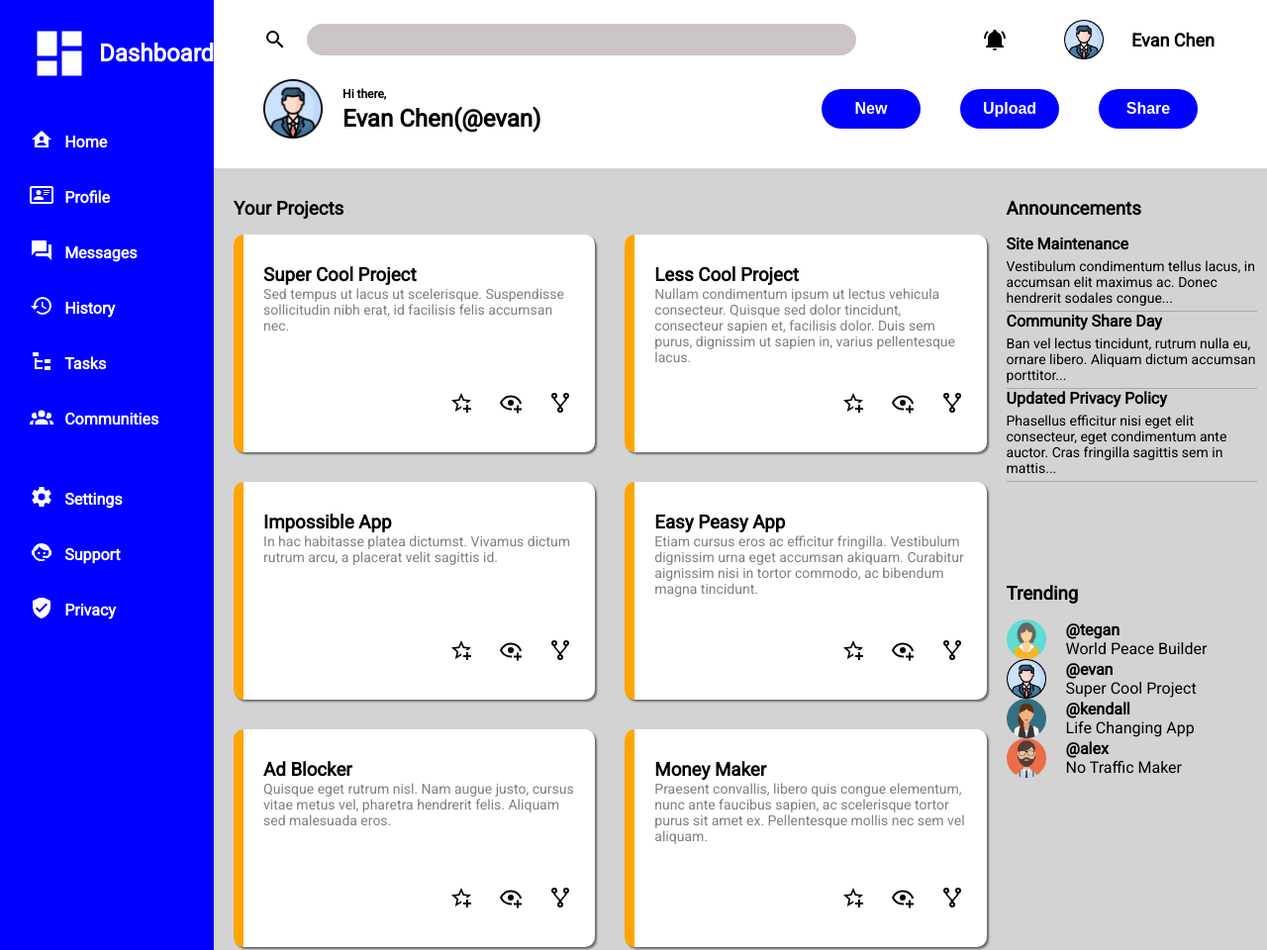
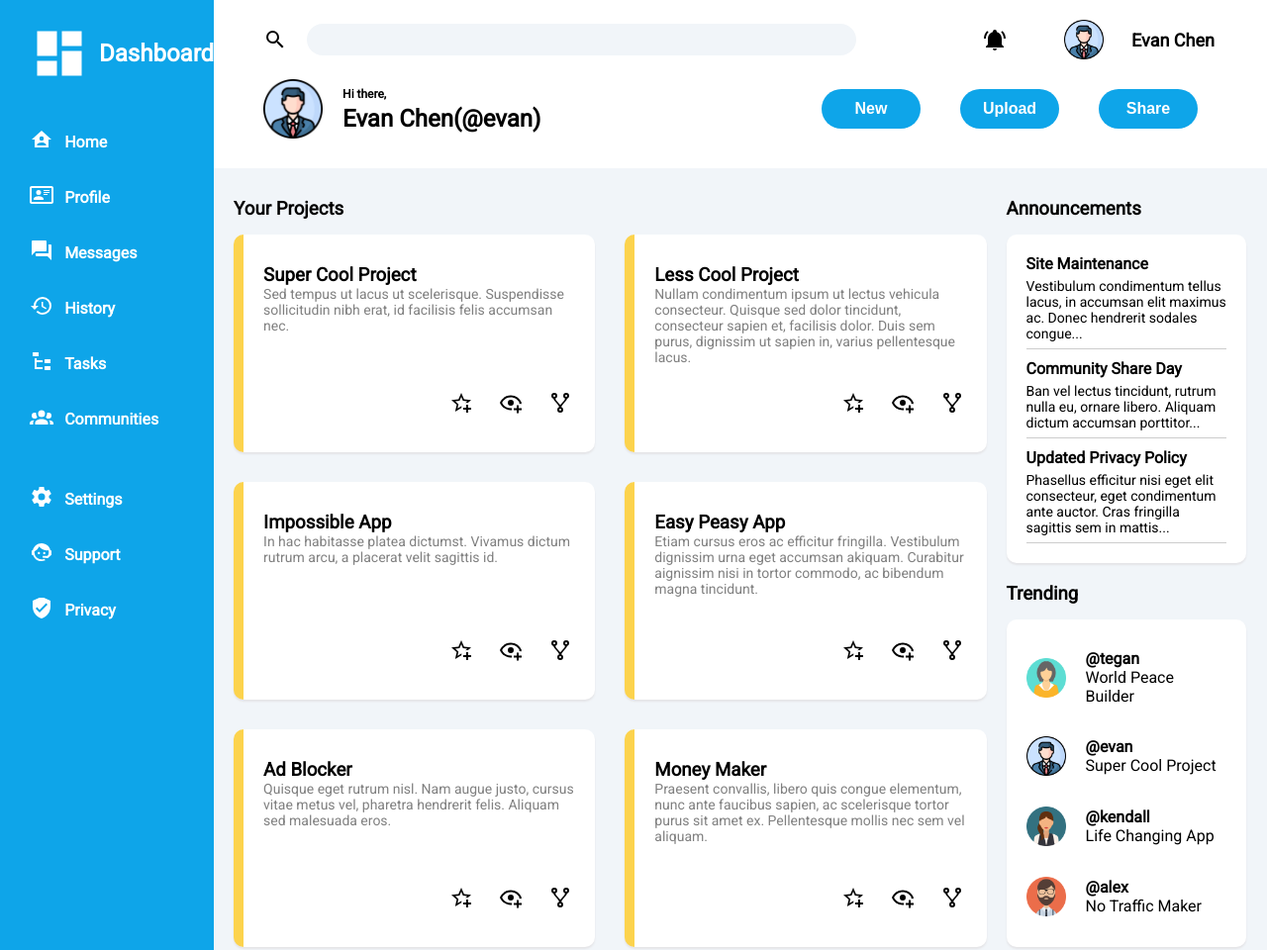
Before and after one commit to evanch98/admin-dashboard, a plain HTML site: page index.html in a window 1280 px wide. Shown: the top 960 px of the page at 99% size. Drawn offline with Linux system fonts and the light colour scheme.

Commit message:
New class for announcement and trending section. Change color.

```diff
--- a/styles.css
+++ b/styles.css
@@ -41,7 +41,7 @@ h4 {
     grid-column: 1 / 2;
     grid-row: 1 / 3;
 
-    background-color: blue;
+    background-color: #0ea5e9;
 
     padding: 20px 0px 0px 30px;
 
@@ -105,7 +105,7 @@ input[type="search"] {
     appearance: none;
     width: 80%;
     height: 2rem;
-    background-color: rgb(204, 197, 197);
+    background-color: #f1f5f9;
     border-radius: 20px;
     border: none;
 }
@@ -140,7 +140,7 @@ button {
     height: 2.5rem;
 
     color: white;
-    background-color: blue;
+    background-color: #0ea5e9;
     border: none;
     border-radius: 20px;
 }
@@ -163,7 +163,7 @@ button {
     grid-column: 2 / 3;
     grid-row: 2 / 3;
 
-    background-color: lightgray;
+    background-color: #f1f5f9;
 
     padding: 30px 10px 50px 20px;
 
@@ -194,9 +194,9 @@ button {
 
 .card-left {
     background-color: white;
-    border-left: 10px solid orange;
+    border-left: 10px solid #fcd34d;
     border-radius: 10px;
-    box-shadow: 2px 2px 2px rgba(0, 0, 0, 0.5);
+    box-shadow: 0px 2px 2px #e4e4e7;
 }
 
 .card-left-items {
@@ -234,20 +234,20 @@ button {
     gap: 20px;
 }
 
-.announce-card {
+.right-card {
     padding: 20px;
 
     width: 80%;
     height: 100%;
 
     display: grid;
-    grid-template-rows: repeat(3, 1fr);
+    grid-template-rows: repeat(auto-fit, 1fr);
     gap: 10px;
 
     background-color: white;
     border-radius: 10px;
 
-    box-shadow: 2px 2px 2px rgba(0, 0, 0, 0.5);
+    box-shadow: 0px 2px 2px #e4e4e7;
 }
 
 .announcement {
@@ -268,21 +268,6 @@ button {
     font-size: 14px;
 }
 
-.trending-card {
-    width: 80%;
-    height: 100%;
-    padding: 20px;
-
-    display: grid;
-    grid-template-rows: repeat(4, 1fr);
-    gap: 20px;
-
-    background-color: white;
-    border-radius: 10px;
-
-    box-shadow: 2px 2px 2px rgba(0, 0, 0, 0.5);
-}
-
 .trending-contents {
     display: grid;
     grid-template-columns: 40px 1fr;
```
